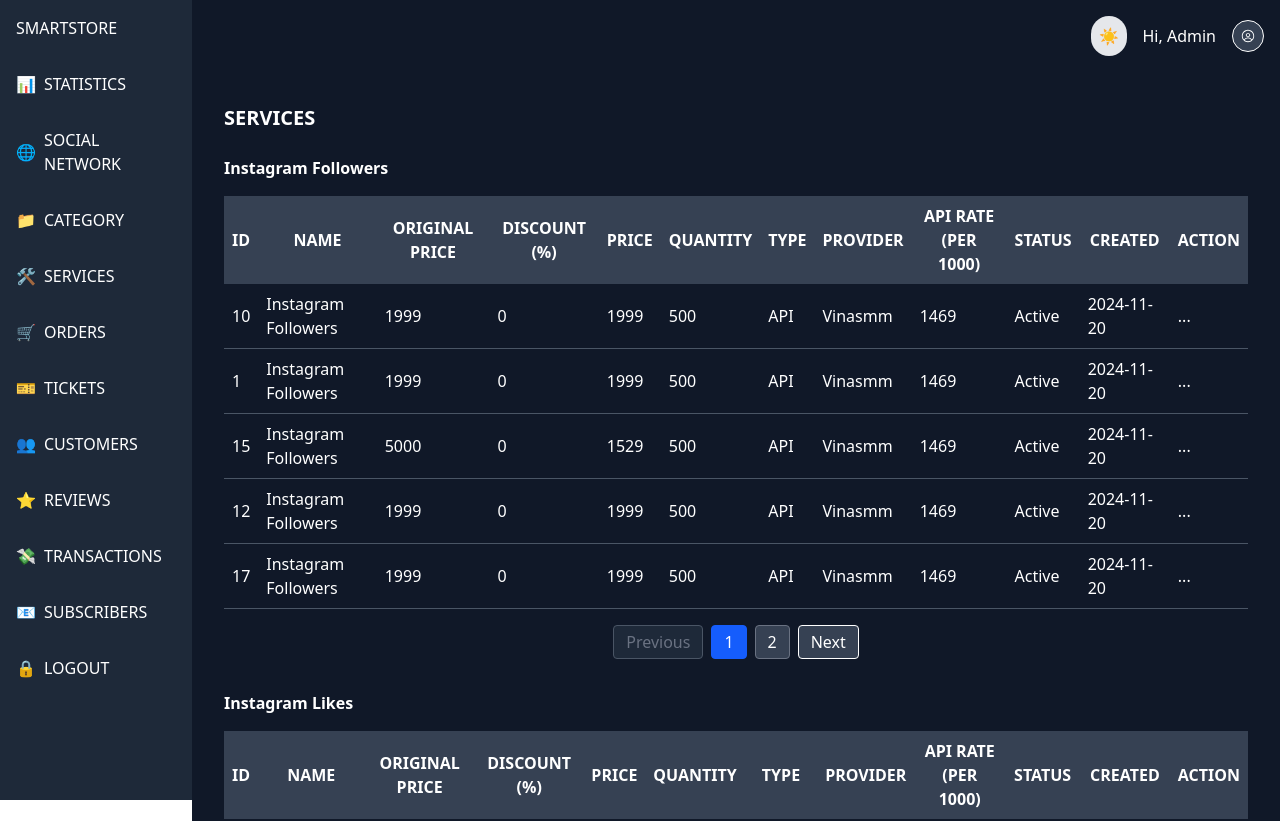
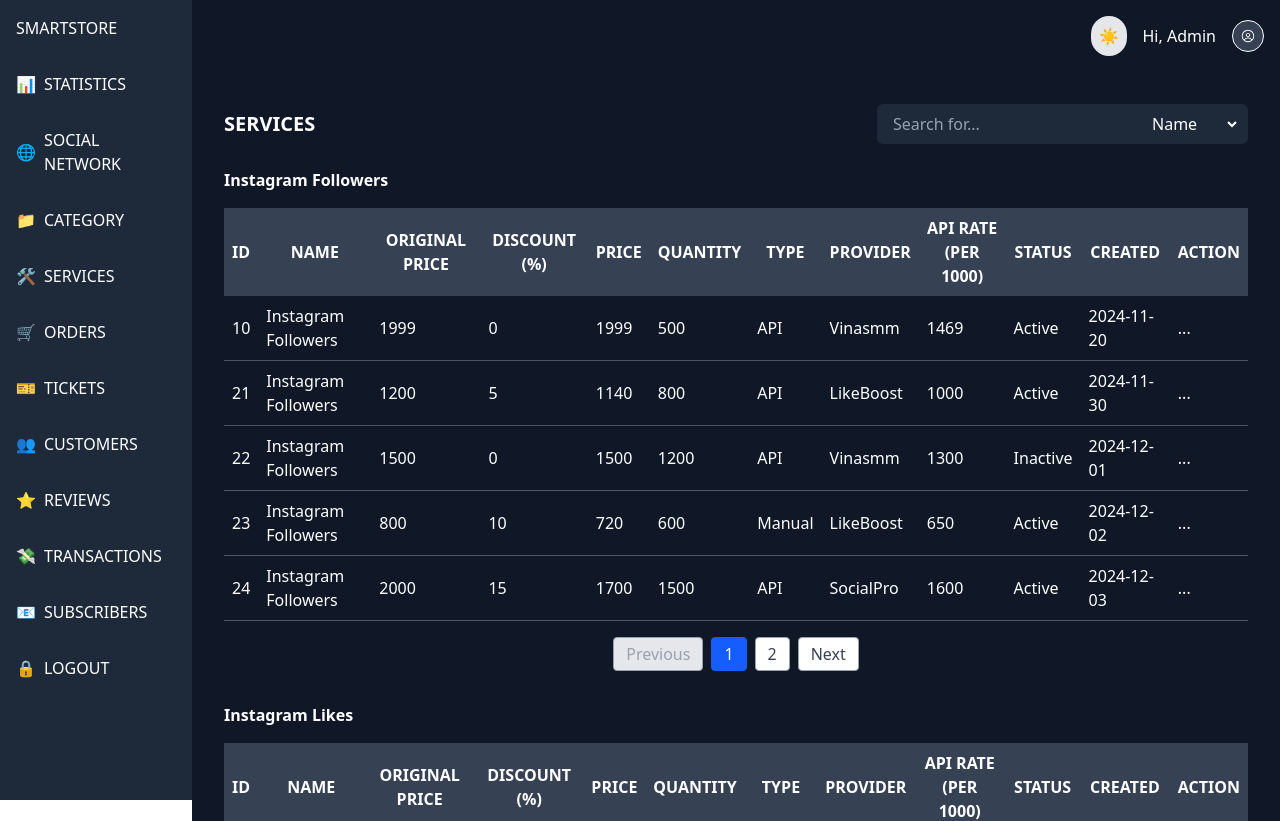
Before and after one commit to Code2With-Pratik/Admin-Dashboard-, a React (Vite) app in the folder frontend/: page / in a window 1280 px wide. Shown: the top 821 px of the page. Built offline with nearby package versions, Linux system fonts and the light colour scheme.

Commit message:
feat: enhance Services component with search functionality and update Instagram Followers data

```diff
--- a/frontend/src/components/Services.jsx
+++ b/frontend/src/components/Services.jsx
@@ -6,12 +6,11 @@ const Services = () => {
 
   const data = [
     { id: 10, name: 'Instagram Followers', originalPrice: 1999, discount: 0, price: 1999, quantity: 500, type: 'API', provider: 'Vinasmm', apiRate: 1469, status: 'Active', created: '2024-11-20' },
-    { id: 1, name: 'Instagram Followers', originalPrice: 1999, discount: 0, price: 1999, quantity: 500, type: 'API', provider: 'Vinasmm', apiRate: 1469, status: 'Active', created: '2024-11-20' },
-    { id: 15, name: 'Instagram Followers', originalPrice: 5000, discount: 0, price: 1529, quantity: 500, type: 'API', provider: 'Vinasmm', apiRate: 1469, status: 'Active', created: '2024-11-20' },
-    { id: 12, name: 'Instagram Followers', originalPrice: 1999, discount: 0, price: 1999, quantity: 500, type: 'API', provider: 'Vinasmm', apiRate: 1469, status: 'Active', created: '2024-11-20' },
-    { id: 17, name: 'Instagram Followers', originalPrice: 1999, discount: 0, price: 1999, quantity: 500, type: 'API', provider: 'Vinasmm', apiRate: 1469, status: 'Active', created: '2024-11-20' },
-    { id: 16, name: 'Instagram Followers', originalPrice: 1999, discount: 0, price: 1999, quantity: 500, type: 'API', provider: 'Vinasmm', apiRate: 1469, status: 'Active', created: '2024-11-20' },
-    { id: 18, name: 'Instagram Followers', originalPrice: 1999, discount: 0, price: 1999, quantity: 500, type: 'API', provider: 'Vinasmm', apiRate: 1469, status: 'Active', created: '2024-11-20' },
+    { id: 21, name: 'Instagram Followers', originalPrice: 1200, discount: 5, price: 1140, quantity: 800, type: 'API', provider: 'LikeBoost', apiRate: 1000, status: 'Active', created: '2024-11-30' },
+    { id: 22, name: 'Instagram Followers', originalPrice: 1500, discount: 0, price: 1500, quantity: 1200, type: 'API', provider: 'Vinasmm', apiRate: 1300, status: 'Inactive', created: '2024-12-01' },
+    { id: 23, name: 'Instagram Followers', originalPrice: 800, discount: 10, price: 720, quantity: 600, type: 'Manual', provider: 'LikeBoost', apiRate: 650, status: 'Active', created: '2024-12-02' },
+    { id: 24, name: 'Instagram Followers', originalPrice: 2000, discount: 15, price: 1700, quantity: 1500, type: 'API', provider: 'SocialPro', apiRate: 1600, status: 'Active', created: '2024-12-03' },
+    { id: 25, name: 'Instagram Followers', originalPrice: 1100, discount: 0, price: 1100, quantity: 700, type: 'API', provider: 'Vinasmm', apiRate: 950, status: 'Inactive', created: '2024-12-04' },
     { id: 11, name: 'Instagram Likes', originalPrice: 999, discount: 10, price: 899, quantity: 1000, type: 'API', provider: 'Vinasmm', apiRate: 799, status: 'Active', created: '2024-11-20' },
     { id: 12, name: 'Twitter Followers', originalPrice: 2500, discount: 0, price: 2500, quantity: 300, type: 'API', provider: 'SocialPro', apiRate: 2000, status: 'Inactive', created: '2024-11-21' },
     { id: 13, name: 'YouTube Views', originalPrice: 5000, discount: 5, price: 4750, quantity: 5000, type: 'API', provider: 'ViewBoost', apiRate: 4000, status: 'Active', created: '2024-11-22' },
@@ -29,19 +28,25 @@ const Services = () => {
     { id: 25, name: 'Instagram Likes', originalPrice: 1100, discount: 0, price: 1100, quantity: 700, type: 'API', provider: 'Vinasmm', apiRate: 950, status: 'Inactive', created: '2024-12-04' },
   ];
 
-  const followersData = data.filter((item) => item.name === 'Instagram Followers');
-  const likesData = data.filter((item) => item.name === 'Instagram Likes');
+  const [searchQuery, setSearchQuery] = useState('');
+  const [searchField, setSearchField] = useState('name');
 
-  // Pagination state
+  const filteredData = data.filter((item) =>
+    item[searchField].toLowerCase().includes(searchQuery.toLowerCase())
+  );
+
+  const followersData = filteredData.filter(item => item.name === 'Instagram Followers');
+  const likesData = filteredData.filter(item => item.name === 'Instagram Likes');
+
   const [currentPageFollowers, setCurrentPageFollowers] = useState(1);
   const [currentPageLikes, setCurrentPageLikes] = useState(1);
   const itemsPerPage = 5;
 
-  const paginate = (dataArray, currentPage) => {
-    const totalPages = Math.ceil(dataArray.length / itemsPerPage);
-    const startIndex = (currentPage - 1) * itemsPerPage;
-    const currentPageData = dataArray.slice(startIndex, startIndex + itemsPerPage);
-    return { totalPages, currentPageData };
+  const paginate = (arr, page) => {
+    const total = Math.ceil(arr.length / itemsPerPage);
+    const start = (page - 1) * itemsPerPage;
+    const data = arr.slice(start, start + itemsPerPage);
+    return { totalPages: total, currentPageData: data };
   };
 
   const { totalPages: totalFollowersPages, currentPageData: currentFollowersData } = paginate(followersData, currentPageFollowers);
@@ -51,14 +56,14 @@ const Services = () => {
     <>
       <thead>
         <tr className="bg-gray-700 text-white">
-          {['ID', 'NAME', 'ORIGINAL PRICE', 'DISCOUNT (%)', 'PRICE', 'QUANTITY', 'TYPE', 'PROVIDER', 'API RATE (PER 1000)', 'STATUS', 'CREATED', 'ACTION'].map((head, idx) => (
-            <th key={idx} className="p-2">{head}</th>
+          {['ID', 'NAME', 'ORIGINAL PRICE', 'DISCOUNT (%)', 'PRICE', 'QUANTITY', 'TYPE', 'PROVIDER', 'API RATE (PER 1000)', 'STATUS', 'CREATED', 'ACTION'].map((head, i) => (
+            <th key={i} className="p-2">{head}</th>
           ))}
         </tr>
       </thead>
       <tbody>
         {dataArray.length === 0 ? (
-          <tr><td colSpan="12" className="text-center p-4">No data available.</td></tr>
+          <tr><td colSpan="12" className="text-center p-4">No data found.</td></tr>
         ) : (
           dataArray.map(item => (
             <tr key={item.id} className="border-b border-gray-600">
@@ -82,30 +87,26 @@ const Services = () => {
   );
 
   const renderPagination = (totalPages, currentPage, setPage) => (
-    <nav aria-label="Pagination" className="mt-4 flex justify-center mb-8">
+    <div className="mt-4 flex justify-center mb-8">
       <ul className="flex space-x-2">
         <li>
           <button
-            onClick={() => setPage(prev => Math.max(prev - 1, 1))}
+            onClick={() => setPage(p => Math.max(p - 1, 1))}
             disabled={currentPage === 1}
             className={`px-3 py-1 rounded border ${currentPage === 1
-              ? theme === 'dark' ? 'bg-gray-800 text-gray-500 border-gray-600 cursor-not-allowed'
-              : 'bg-gray-200 text-gray-400 border-gray-300 cursor-not-allowed'
-              : theme === 'dark' ? 'bg-gray-700 text-white hover:bg-gray-600'
+              ? 'bg-gray-200 text-gray-400 cursor-not-allowed'
               : 'bg-white text-gray-700 hover:bg-blue-100 border-gray-400'}`}
           >
             Previous
           </button>
         </li>
         {[...Array(totalPages)].map((_, i) => (
-          <li key={i + 1}>
+          <li key={i}>
             <button
               onClick={() => setPage(i + 1)}
               className={`px-3 py-1 rounded border ${currentPage === i + 1
-                ? theme === 'dark' ? 'bg-blue-600 text-white border-blue-600'
-                : 'bg-blue-500 text-white border-blue-500'
-                : theme === 'dark' ? 'bg-gray-700 text-white border-gray-500 hover:bg-gray-600'
-                : 'bg-white text-gray-700 border-gray-400 hover:bg-blue-100'}`}
+                ? 'bg-blue-600 text-white border-blue-600'
+                : 'bg-white text-gray-700 hover:bg-blue-100 border-gray-400'}`}
             >
               {i + 1}
             </button>
@@ -113,24 +114,43 @@ const Services = () => {
         ))}
         <li>
           <button
-            onClick={() => setPage(prev => Math.min(prev + 1, totalPages))}
+            onClick={() => setPage(p => Math.min(p + 1, totalPages))}
             disabled={currentPage === totalPages}
             className={`px-3 py-1 rounded border ${currentPage === totalPages
-              ? theme === 'dark' ? 'bg-gray-800 text-gray-500 border-gray-600 cursor-not-allowed'
-              : 'bg-gray-200 text-gray-400 border-gray-300 cursor-not-allowed'
-              : theme === 'dark' ? 'bg-gray-700 text-white hover:bg-gray-600'
+              ? 'bg-gray-200 text-gray-400 cursor-not-allowed'
               : 'bg-white text-gray-700 hover:bg-blue-100 border-gray-400'}`}
           >
             Next
           </button>
         </li>
       </ul>
-    </nav>
+    </div>
   );
 
   return (
     <div className="p-4">
-      <h2 className="text-xl font-bold mb-6">SERVICES</h2>
+      <div className="flex justify-between items-center mb-6">
+        <h2 className="text-xl font-bold">SERVICES</h2>
+        <div className="flex items-center space-x-2 bg-gray-800 rounded-md p-1 px-2">
+          <input
+            type="text"
+            placeholder="Search for..."
+            value={searchQuery}
+            onChange={(e) => setSearchQuery(e.target.value)}
+            className="bg-transparent text-white placeholder-gray-400 focus:outline-none px-2 py-1"
+          />
+          <select
+            value={searchField}
+            onChange={(e) => setSearchField(e.target.value)}
+            className="bg-transparent text-white focus:outline-none px-2 py-1"
+          >
+            <option value="name">Name</option>
+            <option value="status">Status</option>
+            <option value="provider">Provider</option>
+            <option value="type">Type</option>
+          </select>
+        </div>
+      </div>
 
       <h4 className="font-semibold mb-4">Instagram Followers</h4>
       <table className="w-full border-collapse mb-4">{renderTable(currentFollowersData)}</table>
```
